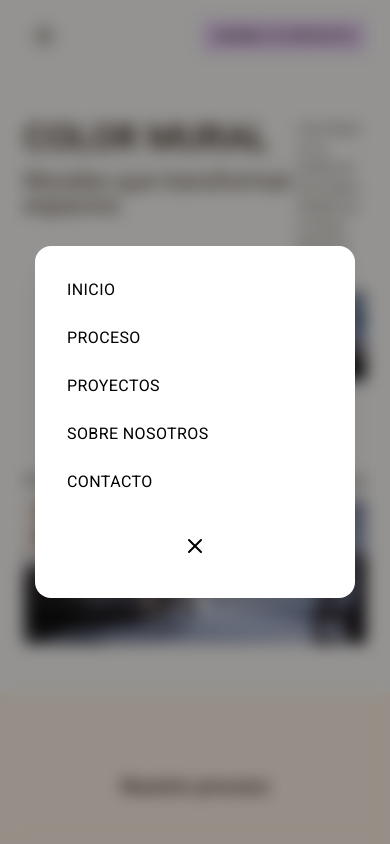
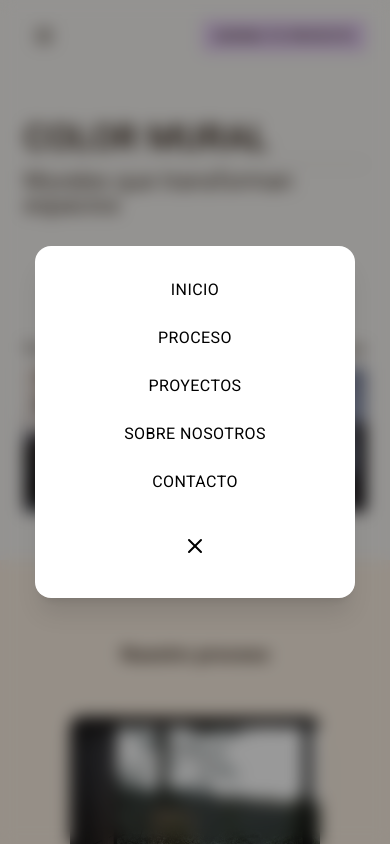
Before and after one commit to jporrego/color-mural, a Next.js app: page / in a window 390 px wide. Both pictures are taken after a click on the button 44 px from the left and 36 px from the top of the page. Shown: the top 844 px of the page. Built offline with nearby package versions, Linux system fonts and the light colour scheme.

Commit message:
fix: adjust typography and layout in Contact and Hero components; refine Navbar link alignment

```diff
--- a/src/app/components/Contact/index.tsx
+++ b/src/app/components/Contact/index.tsx
@@ -19,7 +19,7 @@ export default function Contact() {
         {/* Heading */}
         <motion.h2
           variants={variants}
-          className="text-2xl font-semibold md:text-3xl"
+          className="text-xl font-semibold md:text-2xl"
         >
           ¿Listo para transformar tu espacio?
         </motion.h2>
@@ -27,13 +27,13 @@ export default function Contact() {
         {/* Subtitle */}
         <motion.p
           variants={variants}
-          className="mt-4 max-w-prose text-base md:text-lg"
+          className="mt-2 max-w-prose text-sm md:text-base"
         >
           Conversemos sobre tu proyecto.
         </motion.p>
 
         {/* Contact Methods */}
-        <div className="mt-12 grid w-full grid-cols-1 gap-6 sm:grid-cols-3">
+        <div className="1 mt-12 grid w-full grid-cols-3 gap-4 md:gap-6">
           {/* Email */}
           <motion.a
             variants={variants}
@@ -41,8 +41,8 @@ export default function Contact() {
             className="group"
           >
             <div className="flex h-full flex-col items-center justify-center gap-4 rounded-2xl bg-white p-6 transition-shadow group-hover:shadow-lg">
-              <Mail className="h-8 w-8 transition-transform group-hover:-translate-y-1" />
-              <span className="font-medium tracking-wide">
+              <Mail className="h-4 w-4 transition-transform group-hover:-translate-y-1 md:h-8 md:w-8" />
+              <span className="text-xs font-medium tracking-wide md:text-base">
                 hola@colormural.cl
               </span>
             </div>
@@ -55,8 +55,8 @@ export default function Contact() {
             className="group"
           >
             <div className="flex h-full flex-col items-center justify-center gap-4 rounded-2xl bg-white p-6 transition-shadow group-hover:shadow-lg">
-              <PhoneCall className="h-8 w-8 transition-transform group-hover:-translate-y-1" />
-              <span className="font-medium tracking-wide">
+              <PhoneCall className="h-4 w-4 transition-transform group-hover:-translate-y-1 md:h-8 md:w-8" />
+              <span className="text-xs font-medium tracking-wide md:text-base">
                 +56&nbsp;9&nbsp;1234&nbsp;5678
               </span>
             </div>
@@ -71,8 +71,10 @@ export default function Contact() {
             className="group"
           >
             <div className="flex h-full flex-col items-center justify-center gap-4 rounded-2xl bg-white p-6 transition-shadow group-hover:shadow-lg">
-              <MessageCircle className="h-8 w-8 transition-transform group-hover:-translate-y-1" />
-              <span className="font-medium tracking-wide">WhatsApp</span>
+              <MessageCircle className="h-4 w-4 transition-transform group-hover:-translate-y-1 md:h-8 md:w-8" />
+              <span className="text-xs font-medium tracking-wide md:text-base">
+                WhatsApp
+              </span>
             </div>
           </motion.a>
         </div>
--- a/src/app/components/Hero/index.tsx
+++ b/src/app/components/Hero/index.tsx
@@ -9,7 +9,7 @@ export default function Hero() {
       className="mx-auto flex w-full max-w-[1000px] flex-col gap-10 pt-8"
     >
       {/* Headline block */}
-      <div className="mt-4 grid grid-cols-[80%_20%] px-6 md:mt-24 md:px-10">
+      <div className="mt-4 grid grid-cols-1 px-6 md:mt-24 md:grid-cols-[80%_20%] md:px-10">
         <div className="mb-8 max-w-xl">
           <h1 className="mb-2 text-4xl leading-none font-semibold md:text-5xl">
             COLOR MURAL
@@ -19,12 +19,12 @@ export default function Hero() {
             Murales que transforman espacios
           </h3>
         </div>
-        <div>
+        <div className="hidden md:block">
           <p className="text-xs leading-relaxed">
             Color Mural es un estudio de arte urbano dirigido por el artista
             Benjamin Contador.
           </p>
-          <div className="relative">
+          <a className="relative" href="#projects">
             <Image
               src="/images/img3.jpg"
               alt="Equipo Color Mural trabajando"
@@ -35,7 +35,7 @@ export default function Hero() {
             <div className="absolute bottom-2 bg-white">
               <ArrowRight className="bg-highlight h-6 w-8 text-white" />
             </div>
-          </div>
+          </a>
         </div>
       </div>
 
--- a/src/app/components/Navbar/index.tsx
+++ b/src/app/components/Navbar/index.tsx
@@ -66,7 +66,7 @@ export default function Navbar() {
           </nav>
           {/* Burger icon for mobile */}
           <button
-            className="-mr-2 p-2 md:hidden" // expand hit area
+            className="-mr-2 p-2 md:hidden"
             aria-label="Open menu"
             onClick={() => setOpen(true)}
           >
@@ -102,7 +102,7 @@ export default function Navbar() {
               className={`relative z-50 w-full max-w-xs rounded-2xl bg-white p-8 shadow-xl`}
             >
               {/* Links */}
-              <nav className="flex flex-col items-start gap-6 text-base tracking-wide uppercase">
+              <nav className="flex flex-col items-center gap-6 text-base tracking-wide uppercase">
                 {links.map((link) => (
                   <a
                     key={link.href}
```
